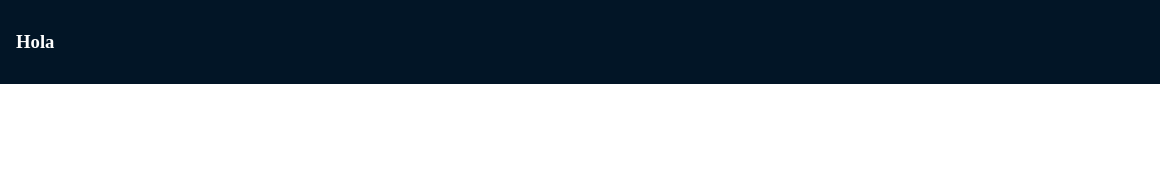
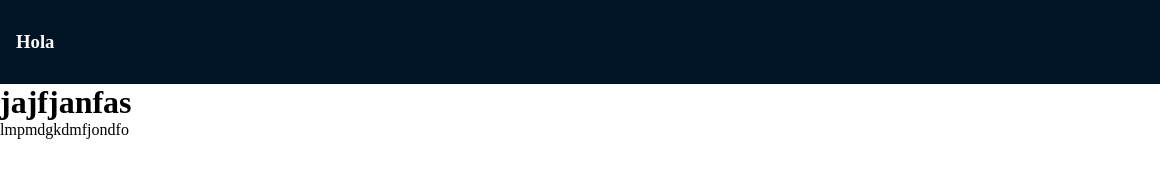
Before and after one commit to Eriksson03/my-personal-website, a plain HTML site: page index.html in a window 1280 px wide. Shown: the full height of the page, 0-1160 px from the left. Drawn offline with Linux system fonts and the light colour scheme; a web font is replaced by a local one.

Commit message:
feat(header):add header html structure

```diff
--- a/index.html
+++ b/index.html
@@ -16,6 +16,13 @@
         </div>
     </nav>
 
+    <header class="header">
+        <div class="header-container">
+            <h1 class="header-title">jajfjanfas</h1>
+            <p class="header-subtitle">lmpmdgkdmfjondfo</p>
+        </div>
+    </header>
+
 
     </h1>
 </body>
```
